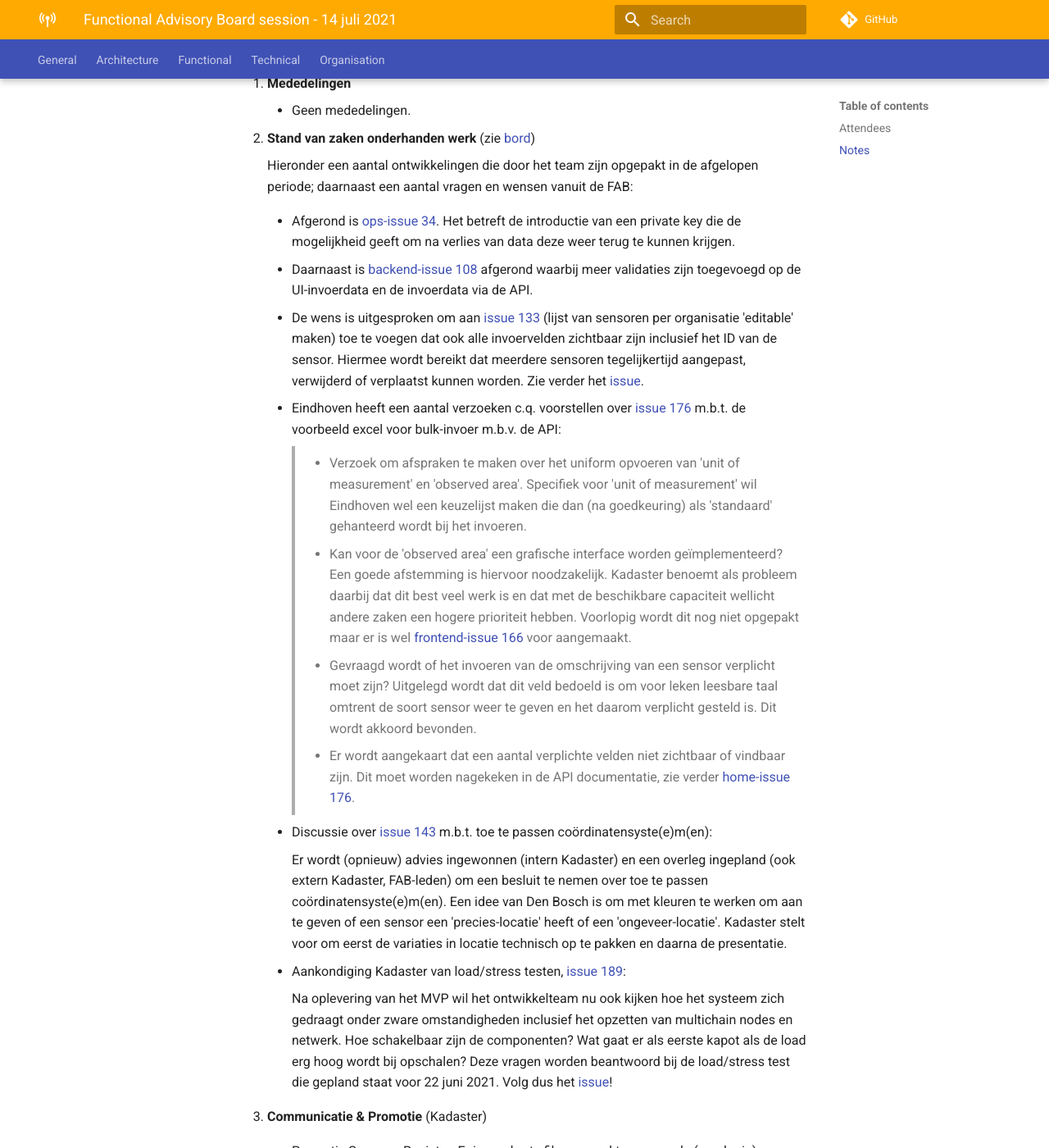
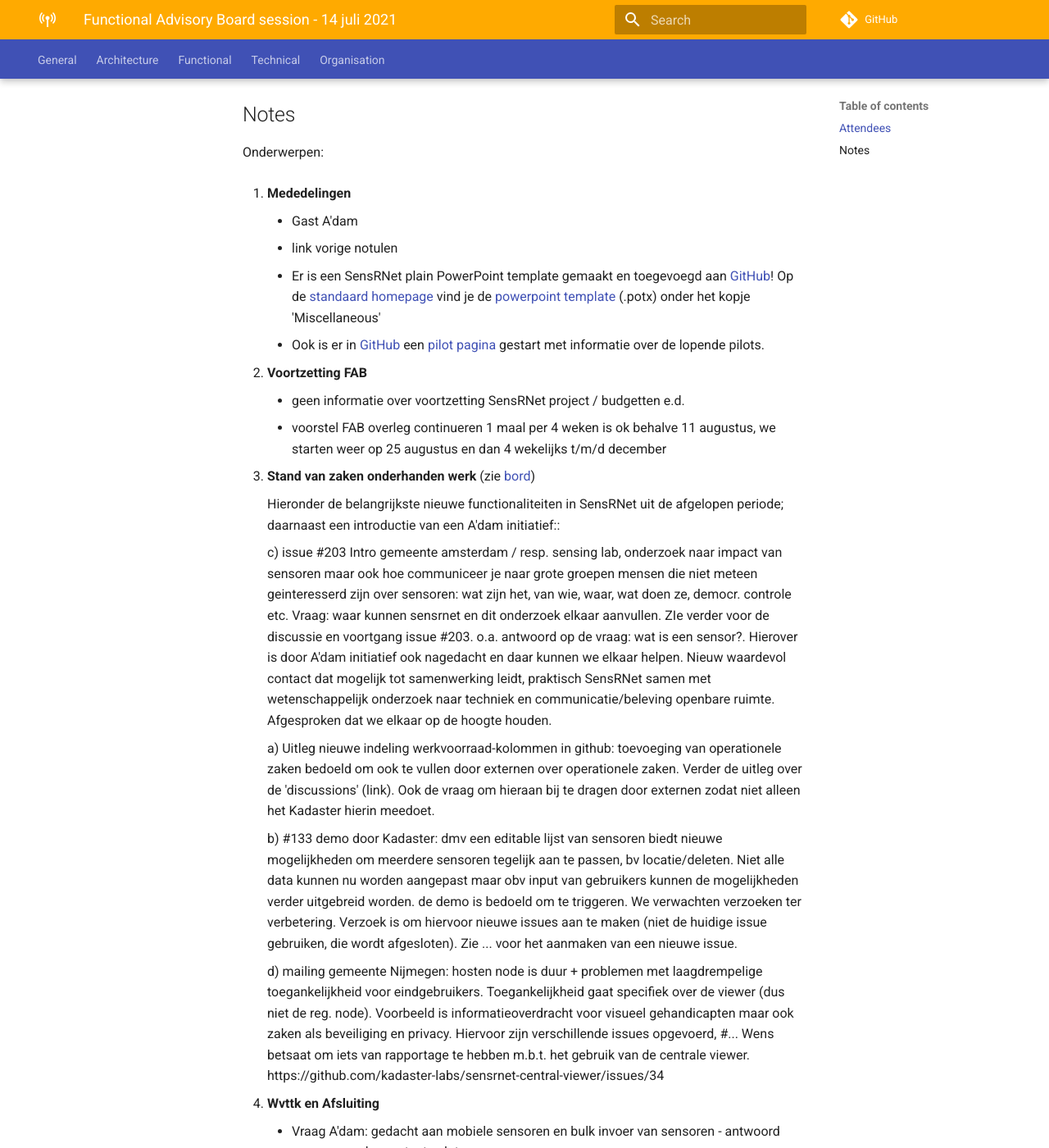
Before and after one commit to kadaster-labs/sensrnet-home, an MkDocs documentation site: the page built from docs/notes/2021-07-14-FAB-notes.md, in a window 1280 px wide and 1400 px high, scrolled down 681 px. Shown: the whole window at 82% size. Built offline with MkDocs 1.6.1 and Material for MkDocs 9.7.7, drawn with Linux system fonts in a browser that asks for light colours; comment, search, counter and statistics services are not loaded; some of the changed text lies outside the part shown.

Commit message:
Update 2021-07-14-FAB-notes.md

```diff
--- a/docs/notes/2021-07-14-FAB-notes.md
+++ b/docs/notes/2021-07-14-FAB-notes.md
@@ -4,16 +4,20 @@
 
 De notes van het [Functional Advisory Board](../FAB.md).
 
-> Volgende FAB-overleg is op **nog onbekend xx xxxx 2021 om 9:00 uur**
+> Volgende FAB-overleg is op **???? 11 augustus 2021 om 9:00 uur**
 
 ## Attendees
 
 _(in alfabetische volgorde)_
 
+- 2x Gemeente Amsterdam / TU Delft / responsible sensing lab (link!!!!!!!!!!!!)
 - Gemeente Den Bosch
 - Gemeente Eindhoven
-- Gemeente Helmond
-- Gemeente Nijmegen
+- v Gemeente Helmond
+- v Gemeente Nijmegen
+- v Gemeente Rotterdam
+- v Gemeente Tilburg
+- Gemeente Utrecht
 - Kadaster (initiator)
 
 ## Notes
@@ -22,60 +26,33 @@
 
 1. **Mededelingen**
 
-     - Geen mededelingen.
+     - Gast A'dam
+     - link vorige notulen
 
-2. **Stand van zaken onderhanden werk** (zie [bord](https://github.com/orgs/kadaster-labs/projects/1))
+     - Er is een SensRNet plain PowerPoint template gemaakt en toegevoegd aan [GitHub](https://github.com/kadaster-labs)! Op de [standaard homepage](https://kadaster-labs.github.io/sensrnet-home/) vind je de [powerpoint template](https://kadaster-labs.github.io/sensrnet-home/2021-SensRNet-plain-PowerPoint-template.potx) (.potx) onder het kopje 'Miscellaneous'
+     - Ook is er in [GitHub](https://github.com/kadaster-labs) een [pilot pagina](https://github.com/kadaster-labs/sensrnet-home/blob/pilots/docs/Pilots.md) gestart met informatie over de lopende pilots.
 
-     Hieronder een aantal ontwikkelingen die door het team zijn opgepakt in de afgelopen periode; daarnaast een aantal vragen en wensen vanuit de FAB:
+2. **Voortzetting FAB**
 
-     - Afgerond is [ops-issue 34](https://github.com/kadaster-labs/sensrnet-ops/issues/34). Het betreft de introductie van een private key die de mogelijkheid geeft om na verlies van data deze weer terug te kunnen krijgen.
-
-     - Daarnaast is [backend-issue 108](https://github.com/kadaster-labs/sensrnet-registry-backend/issues/108) afgerond waarbij meer validaties zijn toegevoegd op de UI-invoerdata en de invoerdata via de API.
-
-     - De wens is uitgesproken om aan [issue 133](https://github.com/kadaster-labs/sensrnet-home/issues/133) (lijst van sensoren per organisatie 'editable' maken) toe te voegen dat ook alle invoervelden zichtbaar zijn inclusief het ID van de sensor. Hiermee wordt bereikt dat meerdere sensoren tegelijkertijd aangepast, verwijderd of verplaatst kunnen worden. Zie verder het [issue](https://github.com/kadaster-labs/sensrnet-home/issues/133).
-
-     - Eindhoven heeft een aantal verzoeken c.q. voorstellen over [issue 176](https://github.com/kadaster-labs/sensrnet-home/issues/176) m.b.t. de voorbeeld excel voor bulk-invoer m.b.v. de API:
-
-        > - Verzoek om afspraken te maken over het uniform opvoeren van 'unit of measurement' en 'observed area'. Specifiek voor 'unit of measurement' wil Eindhoven wel een keuzelijst maken die dan (na goedkeuring) als 'standaard' gehanteerd wordt bij het invoeren.
-
-        > - Kan voor de 'observed area' een grafische interface worden geïmplementeerd? Een goede afstemming is hiervoor noodzakelijk. Kadaster benoemt als probleem daarbij dat dit best veel werk is en dat met de beschikbare capaciteit wellicht andere zaken een hogere prioriteit hebben. Voorlopig wordt dit nog niet opgepakt maar er is wel [frontend-issue 166](https://github.com/kadaster-labs/sensrnet-registry-frontend/issues/166) voor aangemaakt.
-
-        > - Gevraagd wordt of het invoeren van de omschrijving van een sensor verplicht moet zijn? Uitgelegd wordt dat dit veld bedoeld is om voor leken leesbare taal omtrent de soort sensor weer te geven en het daarom verplicht gesteld is. Dit wordt akkoord bevonden.
-
-        > - Er wordt aangekaart dat een aantal verplichte velden niet zichtbaar of vindbaar zijn. Dit moet worden nagekeken in de API documentatie, zie verder [home-issue 176](https://github.com/kadaster-labs/sensrnet-home/issues/176).
-
-     - Discussie over [issue 143](https://github.com/kadaster-labs/sensrnet-home/issues/143) m.b.t. toe te passen coördinatensyste(e)m(en):
-
-         Er wordt (opnieuw) advies ingewonnen (intern Kadaster) en een overleg ingepland (ook extern Kadaster, FAB-leden) om een besluit te nemen over toe te passen coördinatensyste(e)m(en). Een idee van Den Bosch is om met kleuren te werken om aan te geven of een sensor een 'precies-locatie' heeft of een 'ongeveer-locatie'. Kadaster stelt voor om eerst de variaties in locatie technisch op te pakken en daarna de presentatie.
-
-     - Aankondiging Kadaster van load/stress testen, [issue 189](https://github.com/kadaster-labs/sensrnet-home/issues/189):
-
-         Na oplevering van het MVP wil het ontwikkelteam nu ook kijken hoe het systeem zich gedraagt onder zware omstandigheden inclusief het opzetten van multichain nodes en netwerk. Hoe schakelbaar zijn de componenten? Wat gaat er als eerste kapot als de load erg hoog wordt bij opschalen? Deze vragen worden beantwoord bij de load/stress test die gepland staat voor 22 juni 2021. Volg dus het [issue](https://github.com/kadaster-labs/sensrnet-home/issues/189)!
+    - geen informatie over voortzetting SensRNet project / budgetten e.d.
+    - voorstel FAB overleg continueren 1 maal per 4 weken is ok behalve 11 augustus, we starten weer op 25 augustus en dan 4 wekelijks t/m/d december
 
 
-3. **Communicatie & Promotie** (Kadaster)
+3. **Stand van zaken onderhanden werk** (zie [bord](https://github.com/orgs/kadaster-labs/projects/1))
 
-     - Promotie SensorenRegister: Er is een korte film gemaakt waarvan de (voorlopig) definitieve versie nu is gepresenteerd aan het FAB.
+     Hieronder de belangrijkste nieuwe functionaliteiten in SensRNet uit de afgelopen periode; daarnaast een introductie van een A'dam initiatief::
 
-        > - N.a.v. de film ontstaat een discussie over de 'landingsplaats' van SensRNet. De wens is om alles bij elkaar te zetten, laagdrempelig, op sensorenregister.nl en ook een verwijzing daarnaar op de site van een ministerie (en andere overheidssites). Op de site kan gekozen worden voor verschillende vertakkingen per doelgroep (bv Burgers, Overheden en Ontwikkelaars) maar de FAB-groep heeft uitgesproken dat men het belangrijk vindt dat er één eenvoudig toegankelijke landingsplaats is: **sensorenregister.nl**. Zie [issue 64](https://github.com/kadaster-labs/sensrnet-home/issues/64).
+     c) issue #203 Intro gemeente amsterdam / resp. sensing lab, onderzoek naar impact van sensoren maar ook hoe communiceer je naar grote groepen mensen die niet meteen geinteresserd zijn over sensoren: wat zijn het, van wie, waar, wat doen ze, democr. controle etc. Vraag: waar kunnen sensrnet en dit onderzoek elkaar aanvullen. ZIe verder voor de discussie en voortgang issue #203. o.a. antwoord op de vraag: wat is een sensor?. Hierover is door A'dam initiatief ook nagedacht en daar kunnen we elkaar helpen. Nieuw waardevol contact dat mogelijk tot samenwerking leidt, praktisch SensRNet samen met wetenschappelijk onderzoek naar techniek en communicatie/beleving openbare ruimte. Afgesproken dat we elkaar op de hoogte houden.
 
-        > - De film eindigt met de tekst "doe je mee". De FAB-groep spreekt uit dat daar hoort te staan waar men terecht kan voor informatie en hoe deel te nemen. Dat zou dan de hierboven besproken 'landingsplaats' moeten zijn.
+     a) Uitleg nieuwe indeling werkvoorraad-kolommen in github: toevoeging van operationele zaken bedoeld om ook te vullen door externen over operationele zaken. Verder de uitleg over de 'discussions' (link). Ook de vraag om hieraan bij te dragen door externen zodat niet alleen het Kadaster hierin meedoet.
 
-        > - Er wordt nog eens uitgelegd dat de Governancegroep bezig was/is met de 'landingsplaats' maar dat dit (te) lang duurt.
+     b) #133 demo door Kadaster: dmv een editable lijst van sensoren biedt nieuwe mogelijkheden om meerdere sensoren tegelijk aan te passen, bv locatie/deleten. Niet alle data kunnen nu worden aangepast maar obv input van gebruikers kunnen de mogelijkheden verder uitgebreid worden. de demo is bedoeld om te triggeren. We verwachten verzoeken ter verbetering. Verzoek is om hiervoor nieuwe issues aan te maken (niet de huidige issue gebruiken, die wordt afgesloten). Zie ... voor het aanmaken van een nieuwe issue.
 
-     - Voor een smart city conferentie in Duitsland is een paper in voorbereiding:
-
-        > - Het is voor de '[6th International Conference on Smart Data and Smart Cities](https://sdsc2021.hft-stuttgart.de/)' (September 15–17, 2021 in Stuttgart, Duitsland).
-
-        > - Het  concept, geschreven door Kadaster, is [hier](/sensrnet-home/2021-06-26-SensRNet-Sensor-Registry-as-a-base-layer-for-smart-cities.pdf) te vinden.
-
-        > - Aan de FAB-groep de vraag om ook initiatief te nemen waar mogelijk. Zo'n paper is een unieke kans om SensRNet op de kaar t te zetten.
+     d) mailing gemeente Nijmegen: hosten node is duur + problemen met laagdrempelige toegankelijkheid voor eindgebruikers. Toegankelijkheid gaat specifiek over de viewer (dus niet de reg. node). Voorbeeld is informatieoverdracht voor visueel gehandicapten maar ook zaken als beveiliging en privacy. Hiervoor zijn verschillende issues opgevoerd, #...
+     Wens betsaat om iets van rapportage te hebben m.b.t. het gebruik van de centrale viewer. https://github.com/kadaster-labs/sensrnet-central-viewer/issues/34
 
 
-4. **Pilots** (Kadaster)
+4. **Wvttk en Afsluiting**
 
-     - Kadaster geeft de huidige stand van zaken m.b.t. een aantal lopende ‘Pilots’. Dit betreft de (plannen voor) pilots bij Utrecht, Den Bosch, Tilburg en Den Haag. Verder wordt ook de stand van zaken m.b.t. Amsterdam gegeven.
-
-5. **Wvttk en Afsluiting**
-
-     - Geen bijzonderheden
+     - Vraag A'dam: gedacht aan mobiele sensoren en bulk invoer van sensoren - antwoord gegeven, nader contact volgt
+     - Kadaster geeft status over voortzetting SansRNet in de rest van 2021. Eigenlijk geen nieuws op dit moment behalve dat er pilots zijn (link pilotoverzicht).
```
